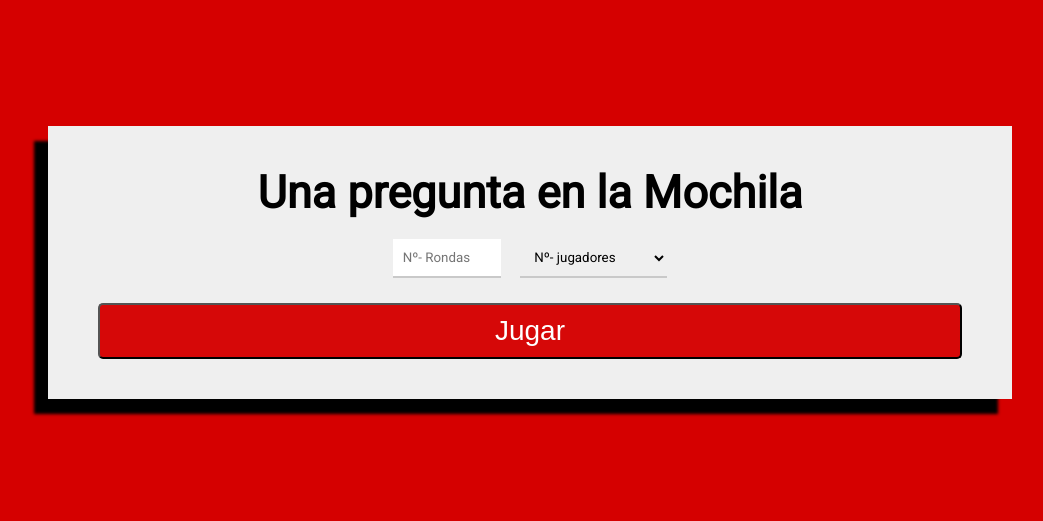
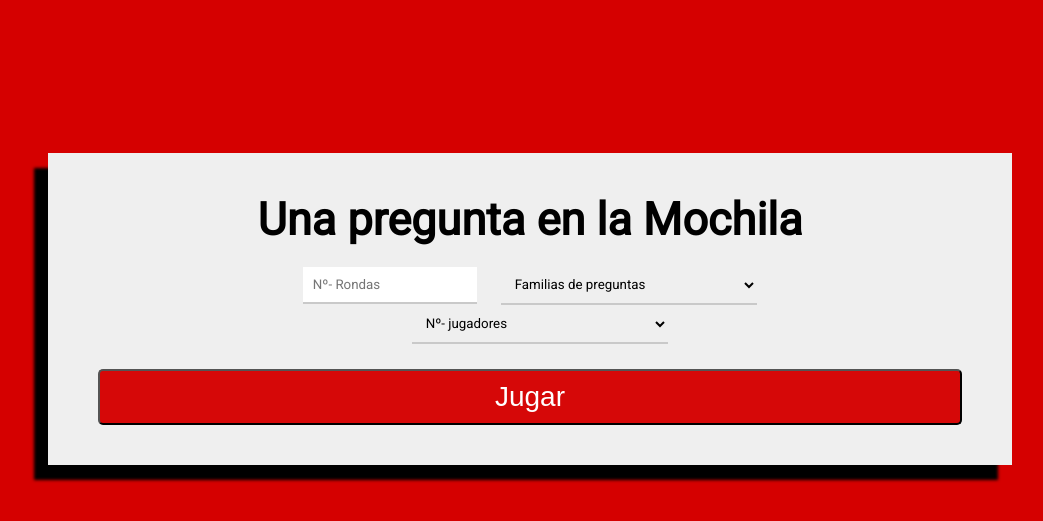
Before and after one commit to ProyectoSabio/SabioGC, a PHP site: page / in a window 1280 px wide. Shown: the top 521 px of the page, without its empty margins (110-1153 px from the left). Run offline with PHP 8.4, Linux system fonts and the light colour scheme; tables that the repository leaves empty or names only in its code hold one stand-in row (values such as "Sample post").

Commit message:
añadido familias a portada

```diff
--- a/trivial/class/Preguntas.php
+++ b/trivial/class/Preguntas.php
@@ -17,7 +17,16 @@ public function __construct()
             die();
         }
     }
+    /* Devuelve todas las familias */
+public function getFamilias(){
+	try{
+			$sql = "SELECT familia FROM familias";
+			$resultado = $this->conexion->query($sql); // Lanzamos consulta
+			return $resultado;
+	}catch(PDOException $e){
 
+	}
+}
 public function getCategorias($categorias="")
 {
 	try{
@@ -44,13 +53,13 @@ public function getPreguntas($categoria="")
 	$arrayValores = array();// Valores que corresponden a los índices anteriores.
 	$arrayPreguntas = array(); // Preguntas devueltas. Array indexado asociativo.
 	try {
-	    if ($categoria =="") {
+	    if ($categorias =="") {
 			$sqlp = "Select * from preguntas where trash = 0"; // Sin categoría carga todas las preguntas
 
 		}
 		else {
-		   $sqlp = "Select * from preguntas where trash = 0 and categoria=:patronP"; //Consulta filtrada
-		   $parametros['patronP']=$categoria;
+		   $sqlp = "Select * from preguntas where trash = 0 and categorias=:patronP"; //Consulta filtrada
+		   $parametros['patronP']=$categorias;
 
 		}
 		$sqlr = "Select * from respuestas where trash = 0 and idPregunta=:patronR";  //Consulta para recuperar respuestas
--- a/trivial/class/configDB.php
+++ b/trivial/class/configDB.php
@@ -1,7 +1,7 @@
 <?php
 	define('HOST', 'localhost');
 	define('USER', 'root'); //Crear usuario para la base de datos
-	define('PASS', 'serotonina');
+	define('PASS', 'root');
 	define('DATABASE', 'sabio');
 	define('PORT', '3306');
 ?>
--- /dev/null
+++ b/trivial/class/prueba.php
@@ -0,0 +1 @@
+<?php
--- a/trivial/css/portada.css
+++ b/trivial/css/portada.css
@@ -102,8 +102,6 @@ input[type="button"]:hover{
 }
 
 .fila{
-	display: flex;
-	flex-flow: row;
 	margin: 0 auto;
 	margin-top: 20px;
 }
@@ -114,4 +112,5 @@ input[type="button"]:hover{
 
 .fila select{
 	width: 50%;
+	margin-left: 20px;
 }
--- a/trivial/index.php
+++ b/trivial/index.php
@@ -12,12 +12,26 @@
 	<title>Configuracion</title>
 </head>
 <body>
+	<?php
+		require_once './class/Preguntas.php';
+		$preguntas = new Preguntas();
+		$familias = $preguntas->getFamilias();
+	?>
 	<div id="formulario" class="card">
 		<h2>Una pregunta en la Mochila</h2>
 		<form action="juego.php" method="post">
 
 				<div class="fila">
 					<input type="text" name="rondas" id="rondas" placeholder="Nº- Rondas"><span id="rondaS"></span>
+					<select name="familias" id="familias">
+						<option value="">Familias de preguntas</option>
+						<option value="">Todas las familias</option>
+						<?php
+							foreach($familias as $familia){
+								echo "<option value=".$familia['familia'].">".$familia['familia']."</option>";
+							}
+						?>
+					</select>
 					<select name="numJugadores" id="numJugadores">
 									<option value="">Nº- jugadores</option>
 						<?php
@@ -34,6 +48,3 @@
 
 		</form>
 	</div>
-
-</body>
-</html>
```
